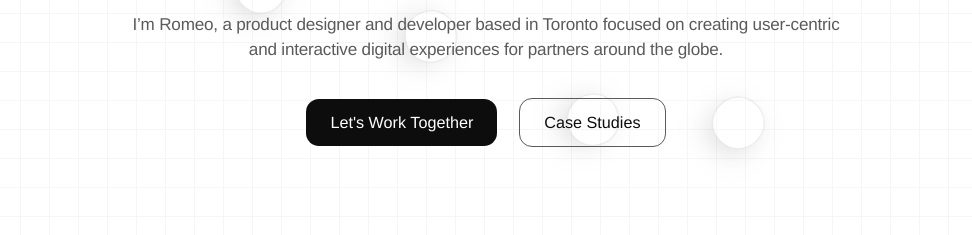
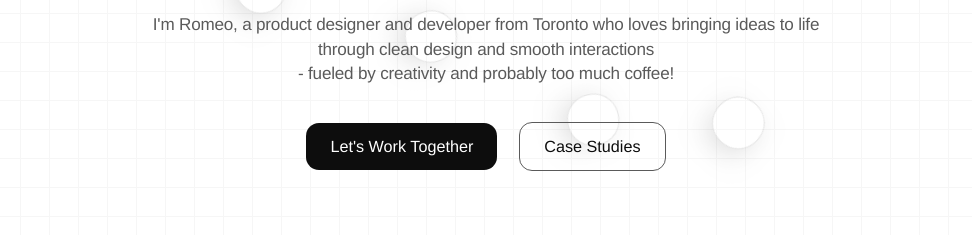
Before and after one commit to rmrosales/portfolio, a plain HTML site: page index.html in a window 1280 px wide. Shown: the part 393-628 px from the top of the page, without its empty margins (154-1126 px from the left). Drawn offline with Linux system fonts and the light colour scheme.

Commit message:
edited copy

```diff
--- a/index.html
+++ b/index.html
@@ -60,14 +60,15 @@
                     </div>
                     <p class="highlight">Romeo Martin Rosales ⚡ Product Designer + Developer</p>
                     <h1>Product Designer, Front-end Developer,
-                        <br>and <span class="green-gradient" id="green-gradient"></span>.</h1>
+                        <br>and <span class="green-gradient" id="green-gradient"></span>.
+                    </h1>
                     <!-- <h1>Designing Products <br> That Matter.
                     </h1> -->
-                    <p>I’m Romeo, a product designer and developer based in Toronto focused on creating user-centric <br> and
-                        interactive digital experiences for partners around the globe.</p>
+                    <p>I'm Romeo, a product designer and developer from Toronto who loves bringing ideas to life <br> through clean design and smooth interactions<br> - fueled by creativity and probably too much coffee!</p>
                     <div class="cta-set-wrapper">
                         <a class="hero-cta" href="#sectionHire">Let's Work Together</a>
-                        <a class="cta" id="case-studies-cta" href="#section2">Case Studies</a></div>
+                        <a class="cta" id="case-studies-cta" href="#section2">Case Studies</a>
+                    </div>
                     <div class="tech-icon-set-wrapper ">
                         <div class="tech-icon">
                             <img src="./images/tech icons/figma-ico.svg" alt="">
```
Lines whose indentation alone changed are shown as unchanged.
